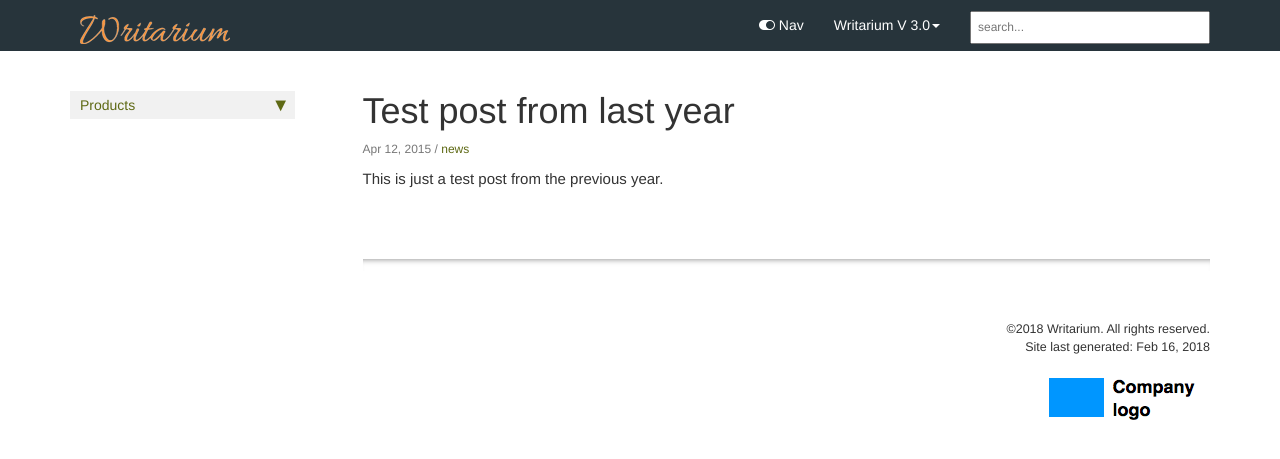
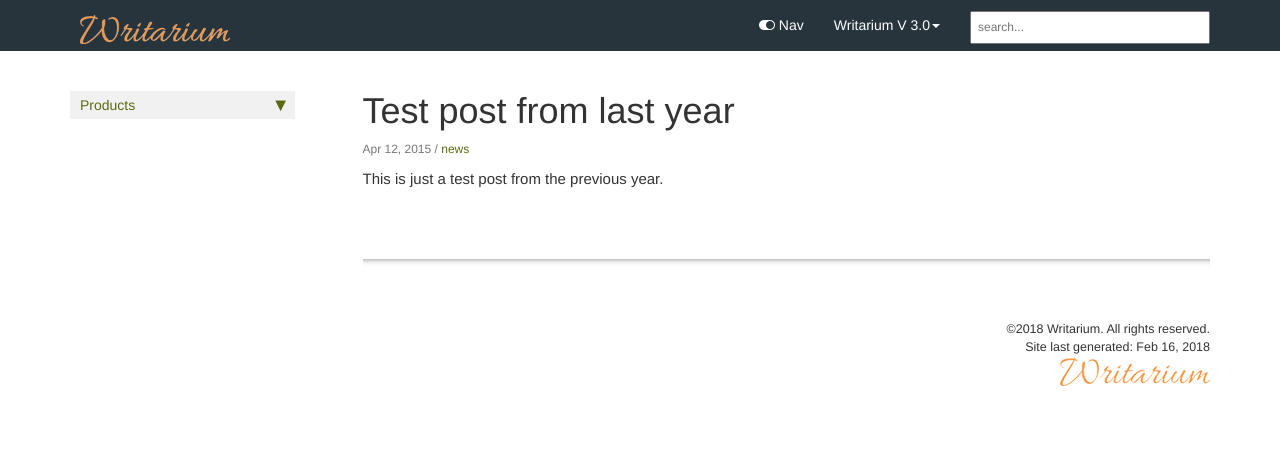
Before and after one commit to erichuang2015/jekyll-kbase, a Jekyll site: the page built from _posts/2015-04-12-test-post-last-year.md, in a window 1280 px wide. Shown: the top 459 px of the page. Built offline with Jekyll 4.4.1, drawn with Linux system fonts in a browser that asks for light colours; nearby versions of some CDN libraries; comment, search, counter and statistics services are not loaded.

Commit message:
footer logo

```diff
--- a/_includes/footer.html
+++ b/_includes/footer.html
@@ -3,7 +3,7 @@
                 <div class="col-lg-12 footer">
                &copy;{{ site.time | date: "%Y"  }} {{site.company_name}}. All rights reserved. <br />
 {% if page.last_updated %}<span>Page last updated:</span> {{page.last_updated}}<br/>{% endif %} Site last generated: {{ site.time | date: "%b %-d, %Y"  }} <br />
-<p><img src="{{ "images/company_logo.png" }}" alt="Company logo"/></p>
+<p><img src="{{ "images/logo.png" }}" alt="Writarium"/></p>
                 </div>
             </div>
 </footer>
```
